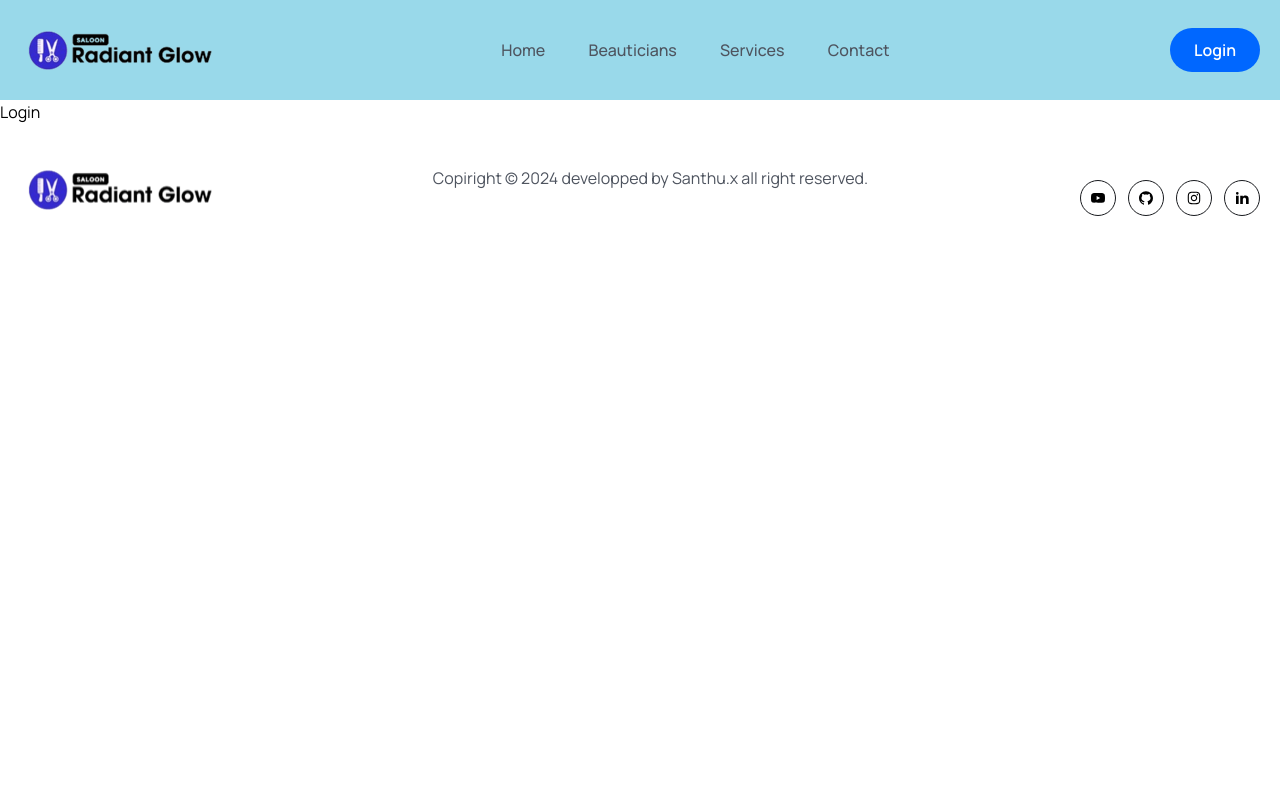
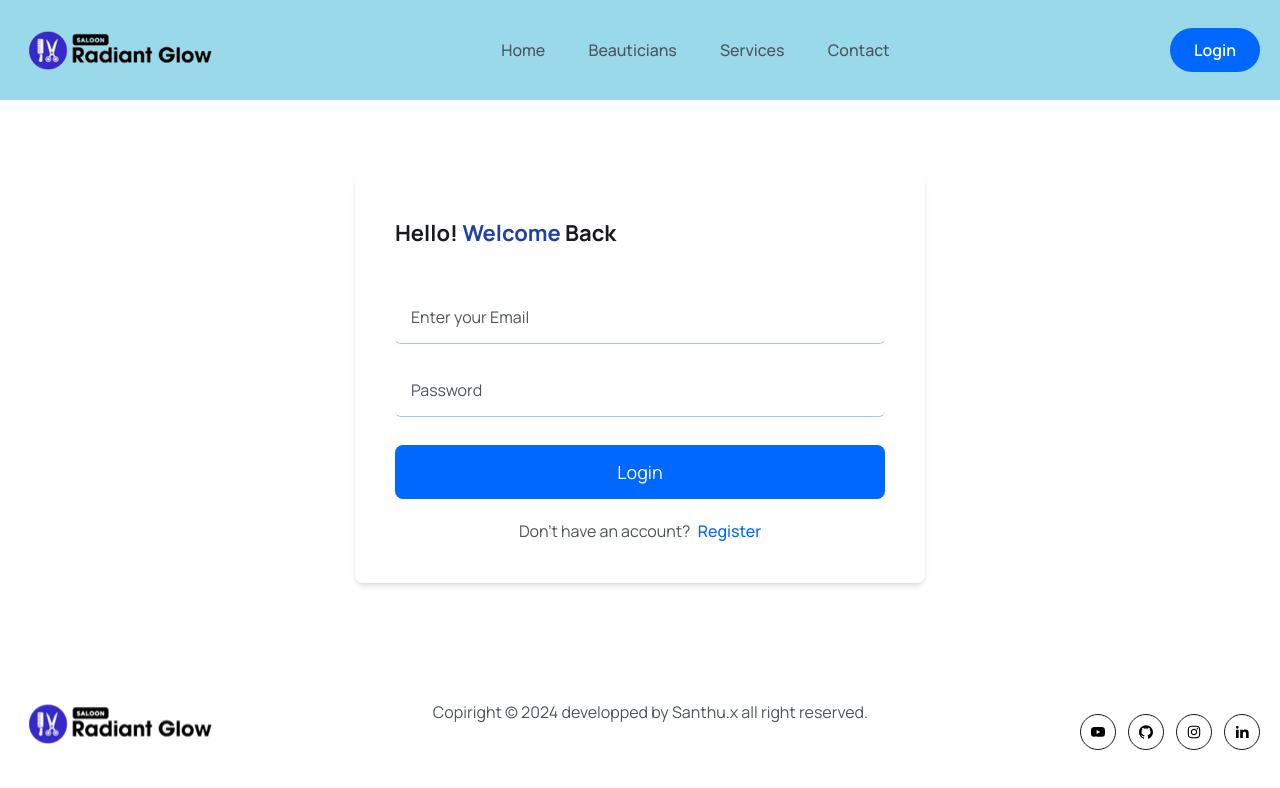
Before and after one commit to santhuxx/RadiantGlowSalon_Web, a React (Vite) app in the folder frontend/: page /login in a window 1280 px wide. Shown: the top 788 px of the page. Built offline with nearby package versions, Linux system fonts and the light colour scheme.

Commit message:
login page

```diff
--- a/frontend/src/pages/Login.jsx
+++ b/frontend/src/pages/Login.jsx
@@ -1,11 +1,63 @@
-import React from 'react'
+import React, { useState } from 'react'
+import { Link } from 'react-router-dom';
 
 const Login = () => {
+  const [formData, setFormData] = useState({
+    email: '',
+    password: ''
+  });
+
+  const handleInputChange = (e) => {
+    setFormData({ ...formData, [e.target.name]: e.target.value });
+  };
+
   return (
-    <div>
-      Login
-    </div>
-  )
-}
+    <section className='px-5 lg:px-0'>
+      <div className='w-full max-w-[570px] mx-auto rounded-lg shadow-md md:p-10'>
+        <h3 className='text-headingColor text-[22px] leading-9 font-bold mb-10'>
+          Hello! <span className='text-blue-800'>Welcome</span> Back
+        </h3>
 
-export default Login
+        <form className='py-4 md:py-0'>
+          <div className='mb-5'>
+            <input
+              type='email'
+              placeholder='Enter your Email'
+              name='email'
+              value={formData.email}
+              onChange={handleInputChange}
+              className='w-full px-4 py-3 border-b border-solid border-[#0066ff61] focus:outline-none focus:border-b-primaryColor text-[16px] leading-7 text-headingColor placeholder:text-textColor rounded-md cursor-pointer'
+              required
+            />
+          </div>
+          <div className='mb-5'>
+            <input
+              type='password'
+              placeholder='Password'
+              name='password'
+              value={formData.password}
+              onChange={handleInputChange}
+              className='w-full px-4 py-3 border-b border-solid border-[#0066ff61] focus:outline-none focus:border-b-primaryColor text-[16px] leading-7 text-headingColor placeholder:text-textColor rounded-md cursor-pointer'
+              required
+            />
+          </div>
+
+          <div className='mt-7'>
+            <button
+              type='submit'
+              className='w-full bg-primaryColor text-white text-[18px] leading-[30px] rounded-lg px-4 py-3'
+            >
+              Login
+            </button>
+          </div>
+
+          <p className='mt-5 text-textColor text-center'>
+            Don&apos;t have an account? <Link to='/register'className='text-primaryColor font-medium ml-1'>Register</Link>
+          </p>
+        </form>
+      </div>
+    </section>
+  );
+};
+
+export default Login;
```
